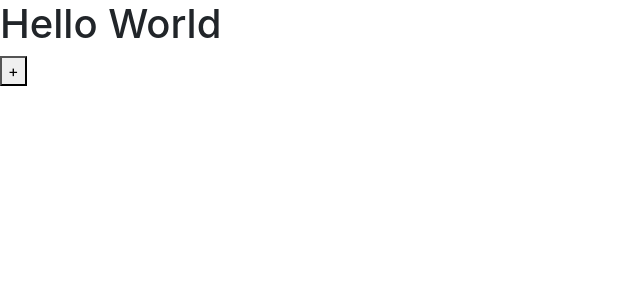
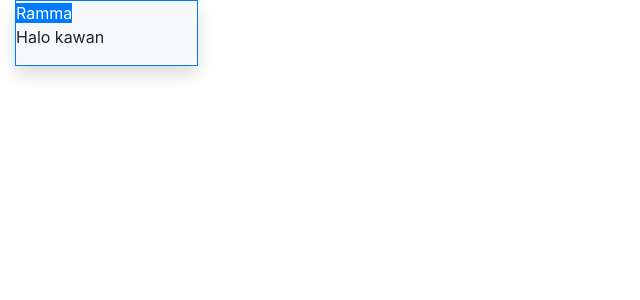
Before and after one commit to 4tnuts/React-Chat, a React (Create React App) app in the folder client/: page / in a window 1280 px wide. Shown: the top 300 px of the page, without its empty margins (0-640 px from the left). Built offline with nearby package versions, Linux system fonts and the light colour scheme.

Commit message:
changed some files and made simple  chat box

```diff
--- a/client/package.json
+++ b/client/package.json
@@ -6,9 +6,11 @@
     "@testing-library/jest-dom": "^4.2.4",
     "@testing-library/react": "^9.4.0",
     "@testing-library/user-event": "^7.2.1",
+    "axios": "^0.19.2",
     "bootstrap": "^4.1.1",
     "react": "^16.12.0",
     "react-dom": "^16.12.0",
+    "react-markdown": "^4.3.1",
     "react-scripts": "3.3.1"
   },
   "scripts": {
--- /dev/null
+++ b/client/src/components/ChatBox.jsx
@@ -0,0 +1,19 @@
+import React, { Component } from "react";
+import MessageBox from "./MessageBox";
+
+class ChatBox extends Component {
+  constructor(props) {
+    super(props);
+
+    this.state = {
+      name: "Ramma",
+      message: "Halo kawan"
+    };
+  }
+
+  render() {
+    return <MessageBox chatData={{name : this.state.name, message :this.state.message}} />;
+  }
+}
+
+export default ChatBox;
--- /dev/null
+++ b/client/src/components/MessageBox.jsx
@@ -0,0 +1,16 @@
+import React, { Component } from "react";
+import ReactMarkdown from "react-markdown";
+
+function MessageBox(props) {
+  let { name, message } = props.chatData;
+  return (
+    <div className="col-2 rounded-pill">
+      <div className="shadow bg-light border border-primary">
+        <span className="badge-primary">{name}</span>
+        <p>{message}</p>
+      </div>
+    </div>
+  );
+}
+
+export default MessageBox;
--- a/client/src/components/counter.jsx
+++ /dev/null
@@ -1,15 +0,0 @@
-import React, { Component } from "react";
-
-class Counter extends Component {
-  state = {};
-  render() {
-    return (
-      <div>
-        <h1>Hello World</h1>
-        <button>+</button>
-      </div>
-    );
-  }
-}
-
-export default Counter;
--- a/client/src/index.js
+++ b/client/src/index.js
@@ -1,8 +1,8 @@
-import React from 'react';
+import React, { Component } from 'react';
 import ReactDOM from 'react-dom';
 import 'bootstrap/dist/css/bootstrap.css';
-import Counter from'./components/counter';
-import registerServiceWorker from './registerServiceWorker';
+import ChatBox from'./components/ChatBox';
+import * as serviceWorker from './serviceWorker';
 
- ReactDOM.render(<Counter />, document.getElementById("root"));
- registerServiceWorker();
+ ReactDOM.render(<ChatBox />, document.getElementById("root"));
+ serviceWorker.unregister();
```
Also changed, not shown: client/src/components/ChatForm.jsx (added), 1 other file (tests, documents, lock files or other folders).
